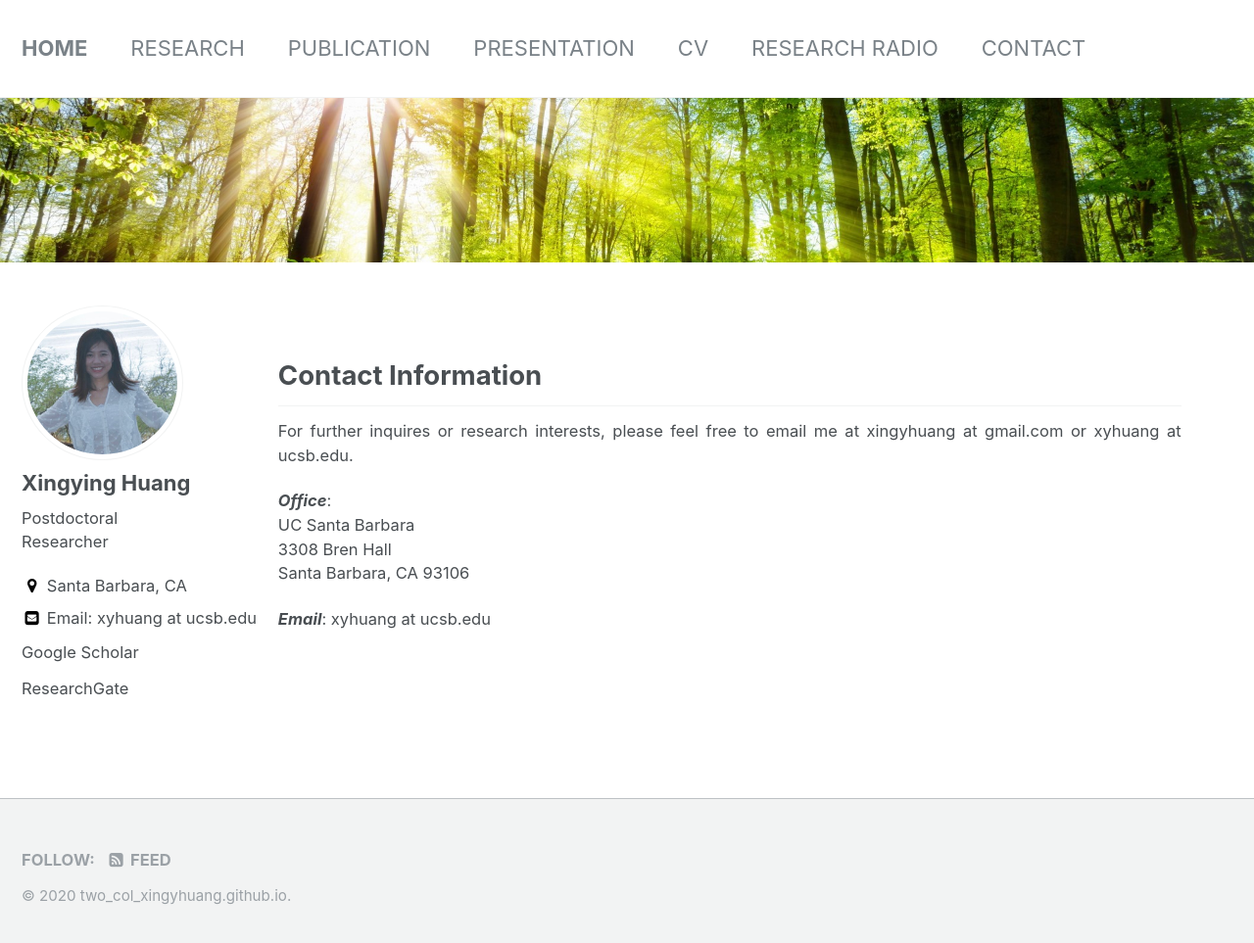
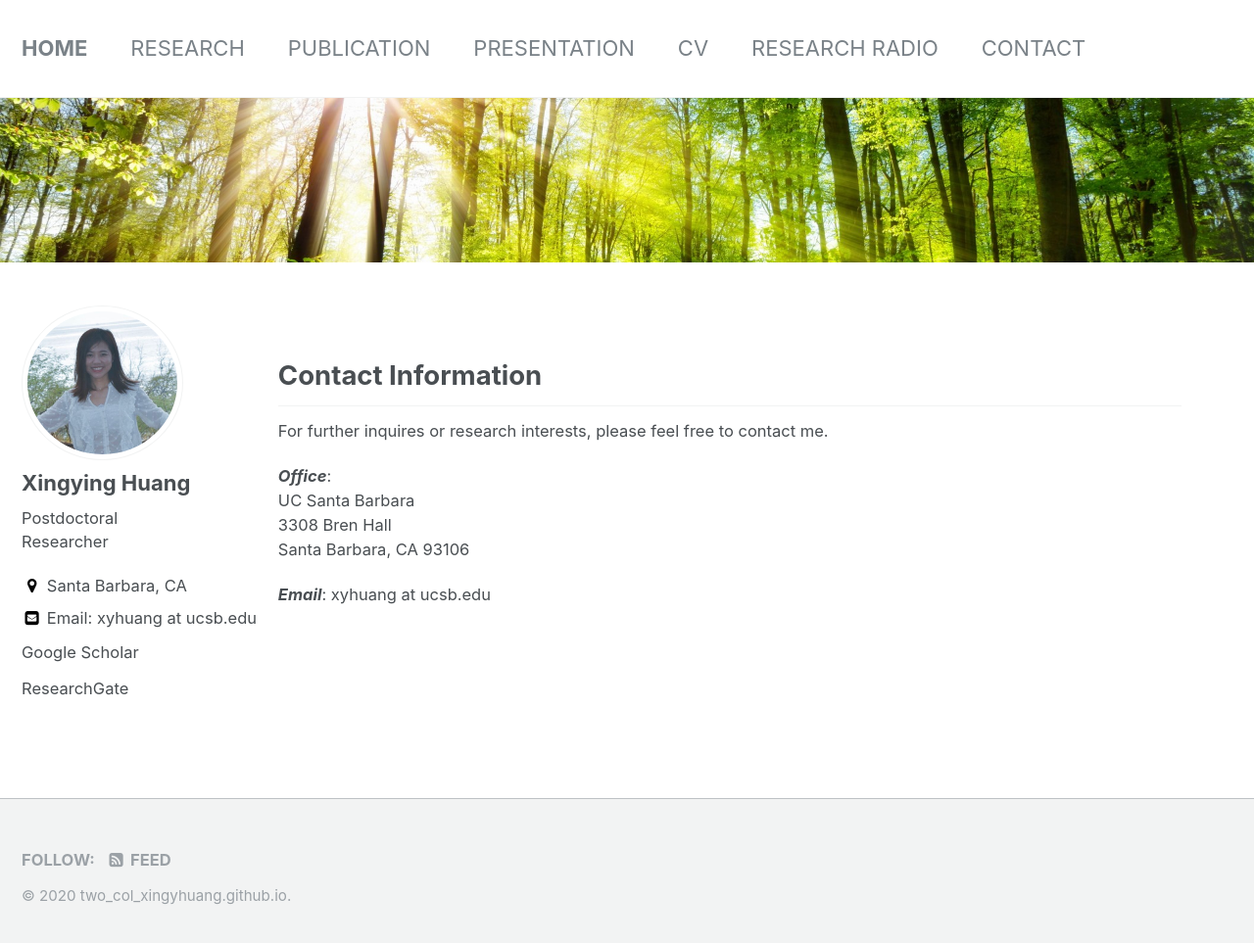
Before and after one commit to Xingyhuang/two_col_xingyhuang.github.io, a Jekyll site: the page built from _pages/contact.md, in a window 1280 px wide and 970 px high. Shown: the top 963 px of the window at 98% size. Built offline with Jekyll 4.4.1, drawn with Linux system fonts in a browser that asks for light colours.

Commit message:
Update contact.md

```diff
--- a/_pages/contact.md
+++ b/_pages/contact.md
@@ -11,7 +11,7 @@ excerpt: ''
 
 ## Contact Information
 
-For further inquires or research interests, please feel free to email me at xingyhuang at gmail.com or xyhuang at ucsb.edu.
+For further inquires or research interests, please feel free to contact me.
 
 ***Office***: <br>
 UC Santa Barbara <br>
```
